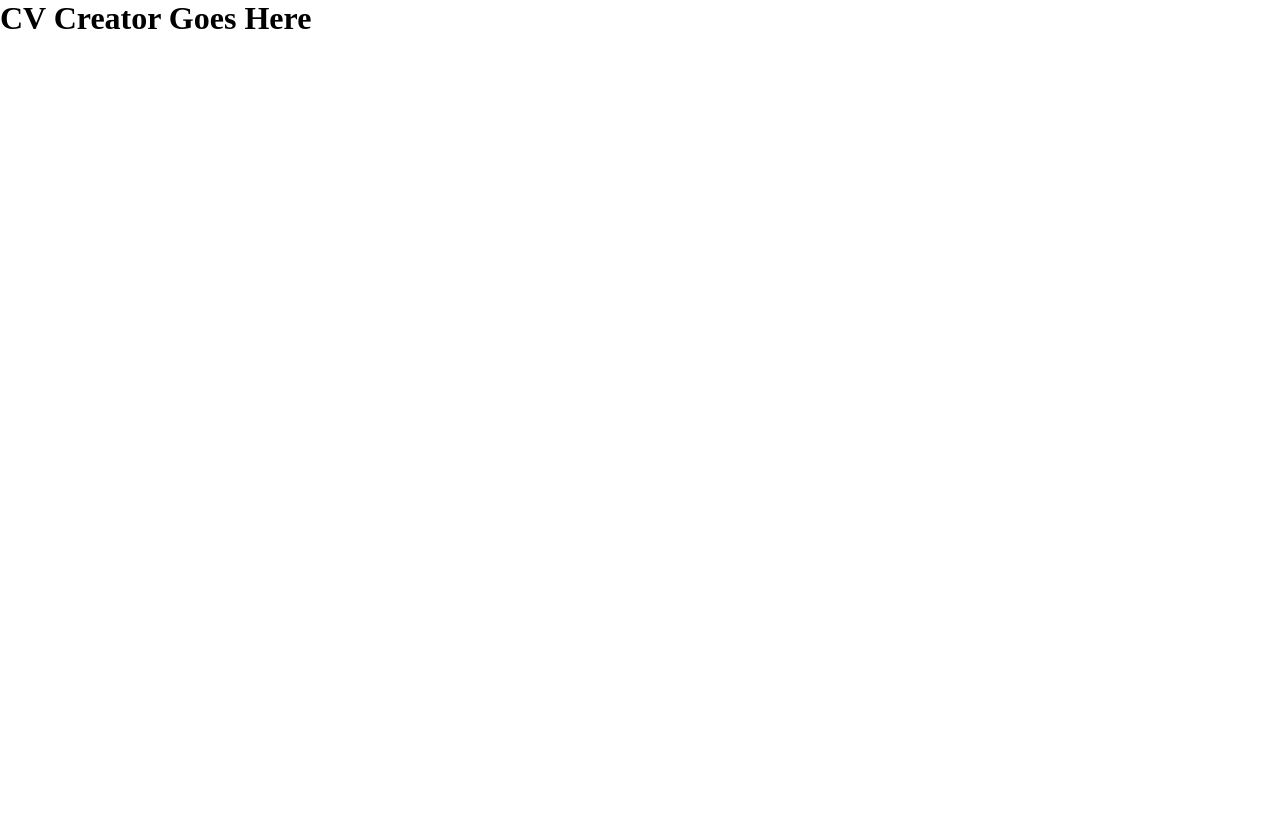
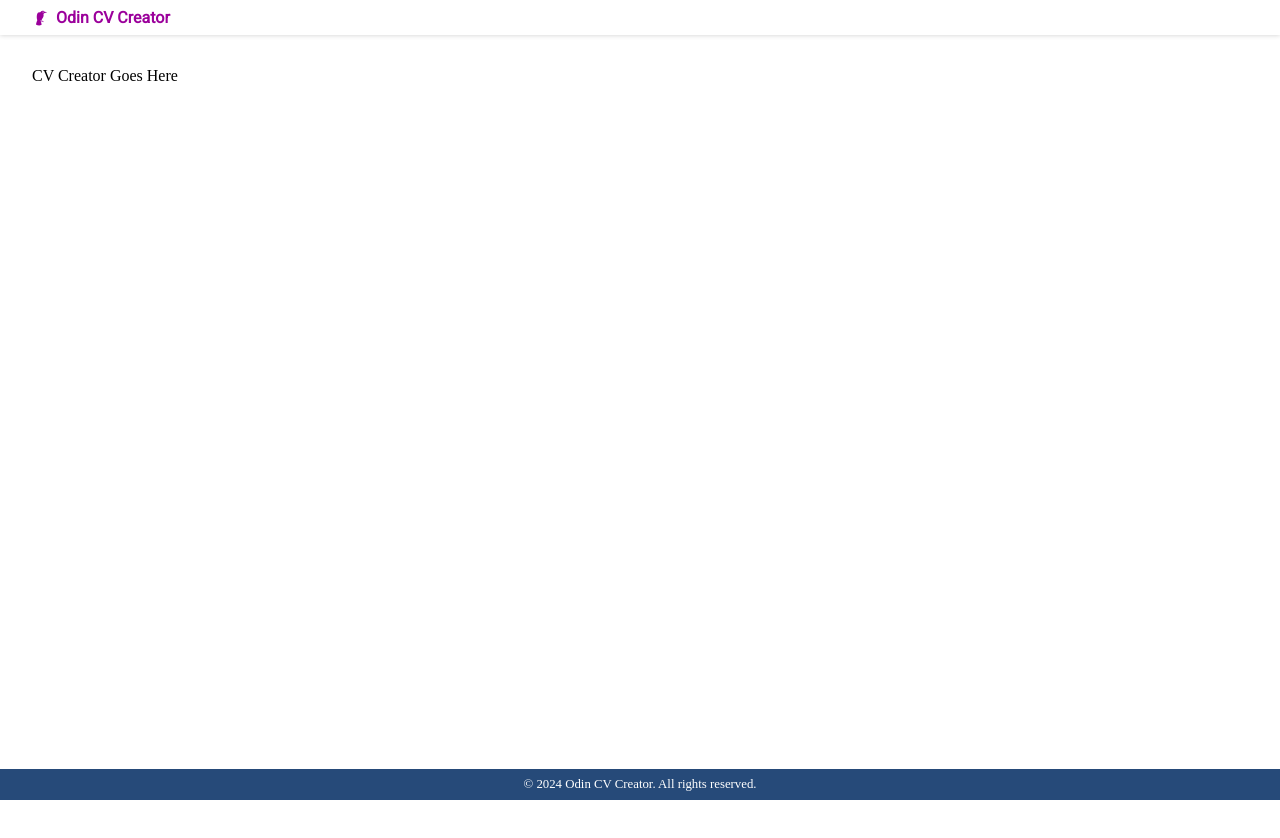
Before and after one commit to Ziorks/odin-cv-creator, a React (Vite) app: page / in a window 1280 px wide. Shown: the top 838 px of the page. Before the commit the page ends 800 px from the top, so only its background shows below. Built offline with nearby package versions, Linux system fonts and the light colour scheme.

Commit message:
Add header, footer and basic styling

```diff
--- a/src/components/App.jsx
+++ b/src/components/App.jsx
@@ -1,5 +1,15 @@
+import Header from "./Header";
+import Footer from "./Footer";
+import "../styles/App.css";
+
 function App() {
-  return <h1>CV Creator Goes Here</h1>;
+  return (
+    <>
+      <Header />
+      <main className="main">CV Creator Goes Here</main>
+      <Footer />
+    </>
+  );
 }
 
 export default App;
--- /dev/null
+++ b/src/components/Footer.jsx
@@ -0,0 +1,11 @@
+import "../styles/Footer.css";
+
+function Footer() {
+  return (
+    <footer className="footer">
+      © 2024 Odin CV Creator. All rights reserved.
+    </footer>
+  );
+}
+
+export default Footer;
--- /dev/null
+++ b/src/components/Header.jsx
@@ -0,0 +1,13 @@
+import { GiRaven } from "react-icons/gi";
+import "../styles/Header.css";
+
+function Header() {
+  return (
+    <header className="header">
+      <GiRaven />
+      Odin CV Creator
+    </header>
+  );
+}
+
+export default Header;
--- /dev/null
+++ b/src/styles/App.css
@@ -0,0 +1,4 @@
+.main {
+  height: 200vh;
+  padding: 2rem 2rem 0;
+}
--- /dev/null
+++ b/src/styles/Footer.css
@@ -0,0 +1,11 @@
+.footer {
+  width: 100vw;
+  position: fixed;
+  bottom: 0;
+  display: flex;
+  justify-content: center;
+  color: white;
+  font-size: 0.8rem;
+  background-color: rgb(38, 74, 121);
+  padding: 0.5rem;
+}
--- /dev/null
+++ b/src/styles/Header.css
@@ -0,0 +1,16 @@
+@import url("https://fonts.googleapis.com/css2?family=Roboto&display=swap");
+
+.header {
+  display: flex;
+  align-items: center;
+  gap: 0.5rem;
+  font-family: "Roboto", sans-serif;
+  font-weight: bold;
+  font-size: 1rem;
+  color: rgb(155, 0, 155);
+  box-shadow: 0 0 5px rgba(0, 0, 0, 0.2);
+  background-color: white;
+  padding: 0.5rem 2rem;
+  position: sticky;
+  top: 0;
+}
```
